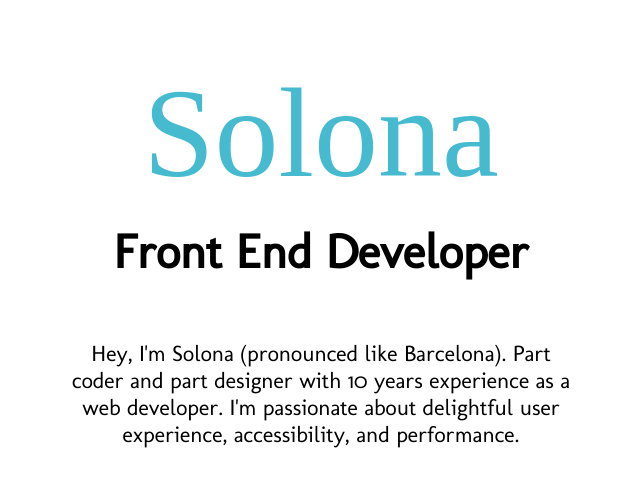
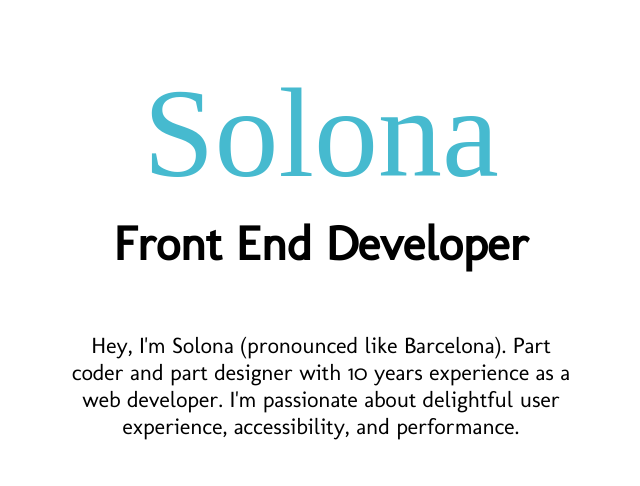
Before and after one commit to solonaarmstrong-zz/portfolio, a React (Create React App) app: page / in a window 1280 px wide. Shown: the top 486 px of the page, without its empty margins (319-959 px from the left). Built offline with nearby package versions, Linux system fonts and the light colour scheme; a web font is replaced by a local one.

Commit message:
Change p to div

```diff
--- a/src/components/SpacingContainer/SpacingContainer.tsx
+++ b/src/components/SpacingContainer/SpacingContainer.tsx
@@ -9,7 +9,7 @@ interface Props {
 }
 
 function SpacingContainer({space = 'regular', children}: Props) {
-    return <p className={`SpacingContainer SpacingContainer--${space}`}>{children}</p>;
+    return <div className={`SpacingContainer SpacingContainer--${space}`}>{children}</div>;
 }
 
 export default SpacingContainer;
```
